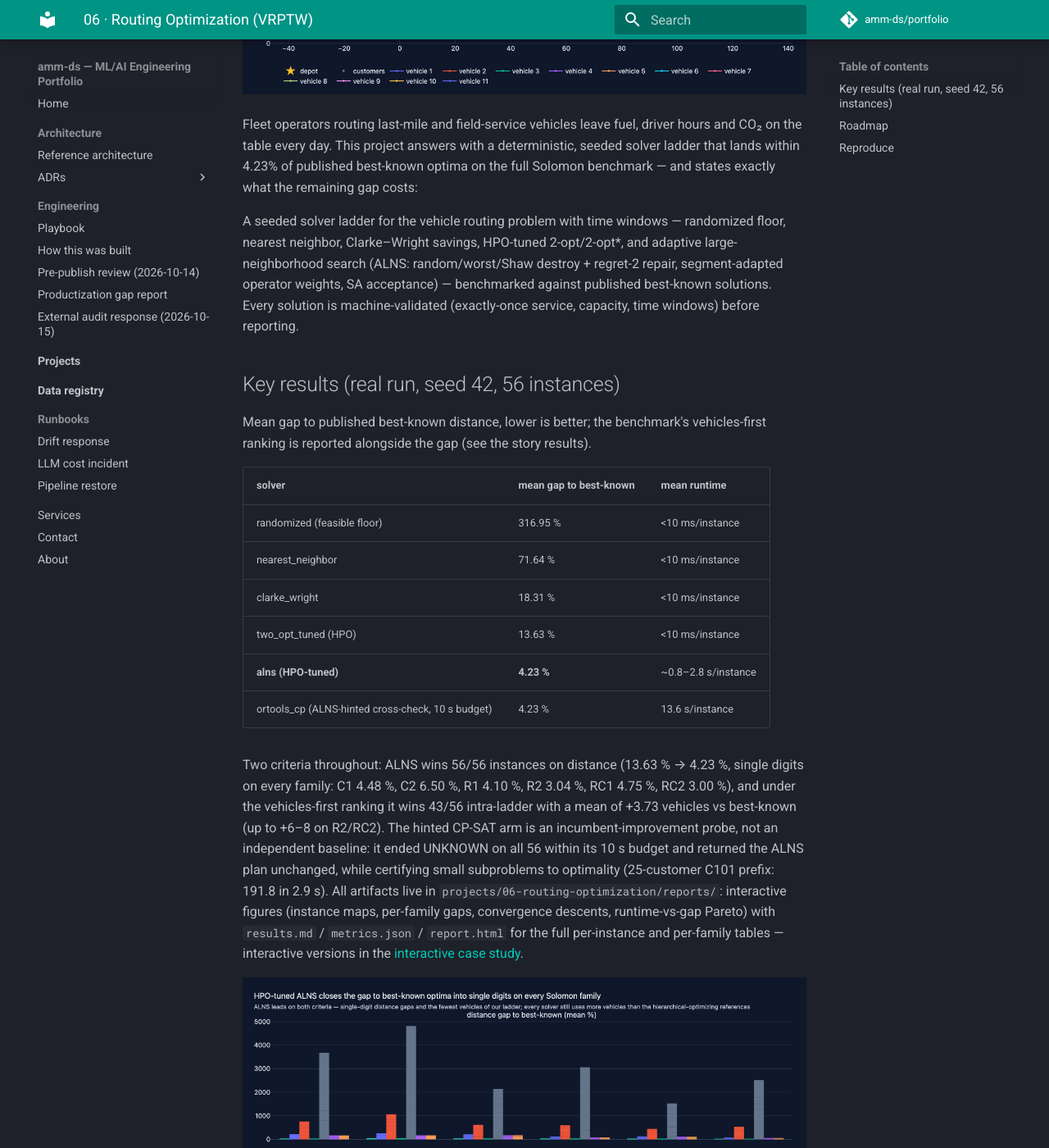
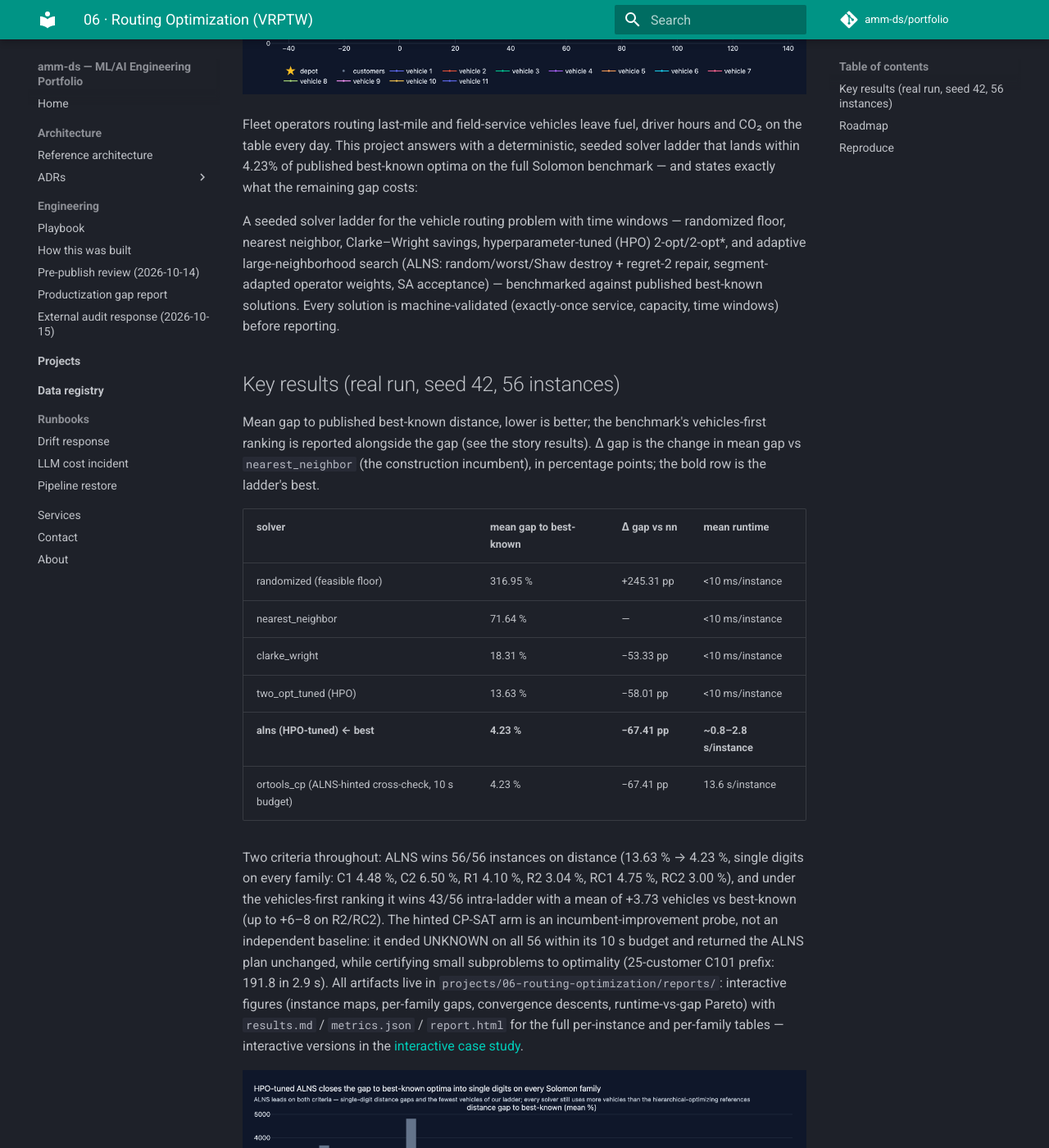
Before and after one commit to amm-ds/portfolio, an MkDocs documentation site: the page built from docs/projects/06-routing-optimization.md, in a window 1280 px wide and 1400 px high, scrolled down 667 px. Shown: the whole window at 82% size. Built offline with MkDocs 1.6.1 and Material for MkDocs 9.7.7, drawn with Linux system fonts in a browser that asks for light colours; comment, search, counter and statistics services are not loaded.

Commit message:
content(06-10): delta columns + best-row highlights on run ladders; Business summaries capitalized with jargon glosses; 03-05 capital-start sweep
06: delta-gap column, best row bold+marker; 07: full delta columns (MAE/MASE
vs naive lag-24); 10: split delta-Qini + delta-profit vs random, T-learner
bolded best. Language: 06-10 summaries capitalized + first-use glosses
(HPO/CI/GBM/p90/MoE/SLO); 08 packaging confound in plain words; 09
demo-vs-product line gets its plain why; 10 targeting-vs-mail-everyone in
plain words; 03-05 summaries capitalized. House standard enforced
(01/02 stories land with the in-flight agent's commit).

```diff
--- a/docs/projects/06-routing-optimization.md
+++ b/docs/projects/06-routing-optimization.md
@@ -23,7 +23,8 @@ best-known optima on the full Solomon benchmark — and states exactly what the
 remaining gap costs:
 
 A seeded solver ladder for the vehicle routing problem with time windows —
-randomized floor, nearest neighbor, Clarke–Wright savings, HPO-tuned 2-opt/2-opt*,
+randomized floor, nearest neighbor, Clarke–Wright savings,
+hyperparameter-tuned (HPO) 2-opt/2-opt*,
 and adaptive large-neighborhood search (ALNS: random/worst/Shaw destroy +
 regret-2 repair, segment-adapted operator weights, SA acceptance) — benchmarked
 against published best-known solutions. Every solution is machine-validated
@@ -33,15 +34,17 @@ against published best-known solutions. Every solution is machine-validated
 
 Mean gap to published best-known distance, lower is better; the benchmark's
 vehicles-first ranking is reported alongside the gap (see the story results).
+Δ gap is the change in mean gap vs `nearest_neighbor` (the construction
+incumbent), in percentage points; the bold row is the ladder's best.
 
-| solver | mean gap to best-known | mean runtime |
-|---|---|---|
-| randomized (feasible floor) | 316.95 % | <10 ms/instance |
-| nearest_neighbor | 71.64 % | <10 ms/instance |
-| clarke_wright | 18.31 % | <10 ms/instance |
-| two_opt_tuned (HPO) | 13.63 % | <10 ms/instance |
-| **alns (HPO-tuned)** | **4.23 %** | ~0.8–2.8 s/instance |
-| ortools_cp (ALNS-hinted cross-check, 10 s budget) | 4.23 % | 13.6 s/instance |
+| solver | mean gap to best-known | Δ gap vs nn | mean runtime |
+|---|---|---|---|
+| randomized (feasible floor) | 316.95 % | +245.31 pp | <10 ms/instance |
+| nearest_neighbor | 71.64 % | — | <10 ms/instance |
+| clarke_wright | 18.31 % | −53.33 pp | <10 ms/instance |
+| two_opt_tuned (HPO) | 13.63 % | −58.01 pp | <10 ms/instance |
+| **alns (HPO-tuned) ← best** | **4.23 %** | **−67.41 pp** | **~0.8–2.8 s/instance** |
+| ortools_cp (ALNS-hinted cross-check, 10 s budget) | 4.23 % | −67.41 pp | 13.6 s/instance |
 
 Two criteria throughout: ALNS wins 56/56 instances on distance (13.63 % →
 4.23 %, single digits on every family: C1 4.48 %, C2 6.50 %, R1 4.10 %, R2
```
Also changed, not shown: docs/projects/07-open-data-mobility.md (+8 -6 lines), docs/projects/08-inference-serving.md (+7 -3 lines), docs/projects/09-agentic-workflows.md (+4 -1 lines), docs/projects/10-uplift-experimentation.md (+9 -8 lines), 8 other files.
